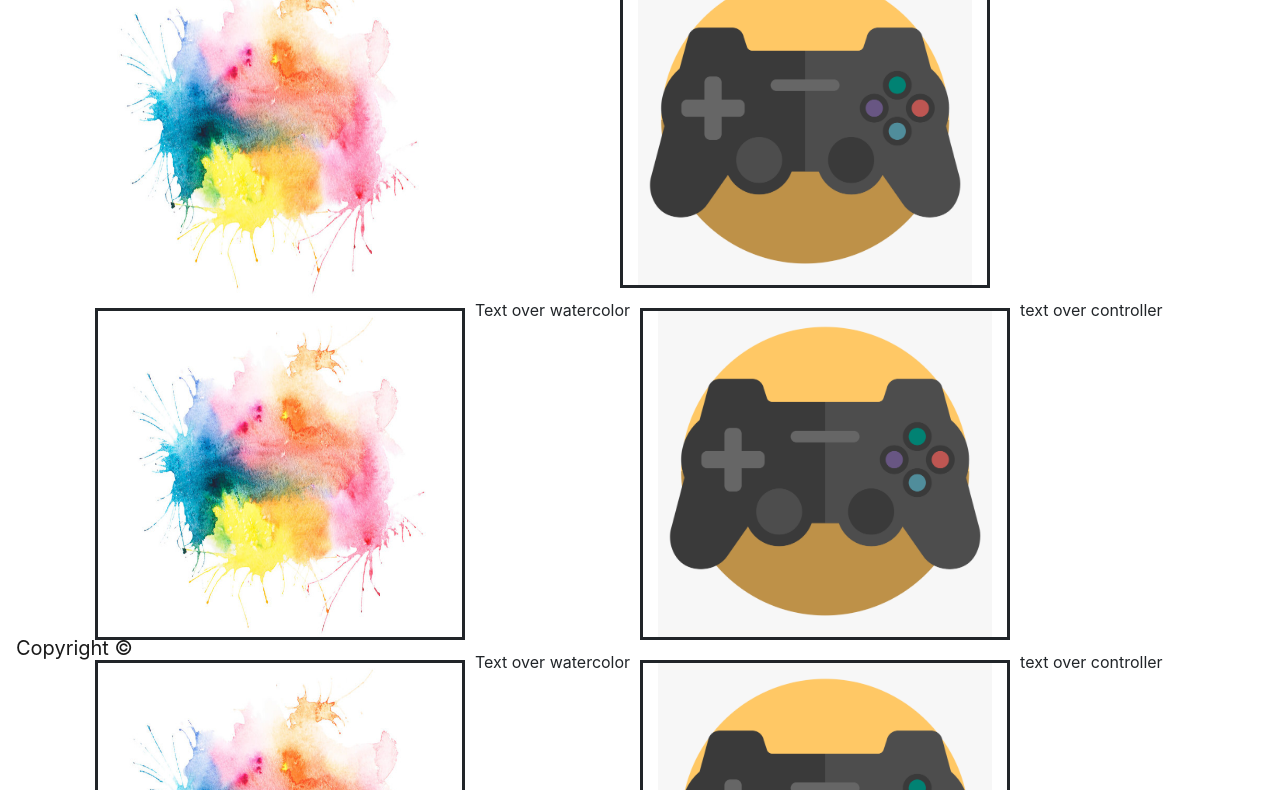
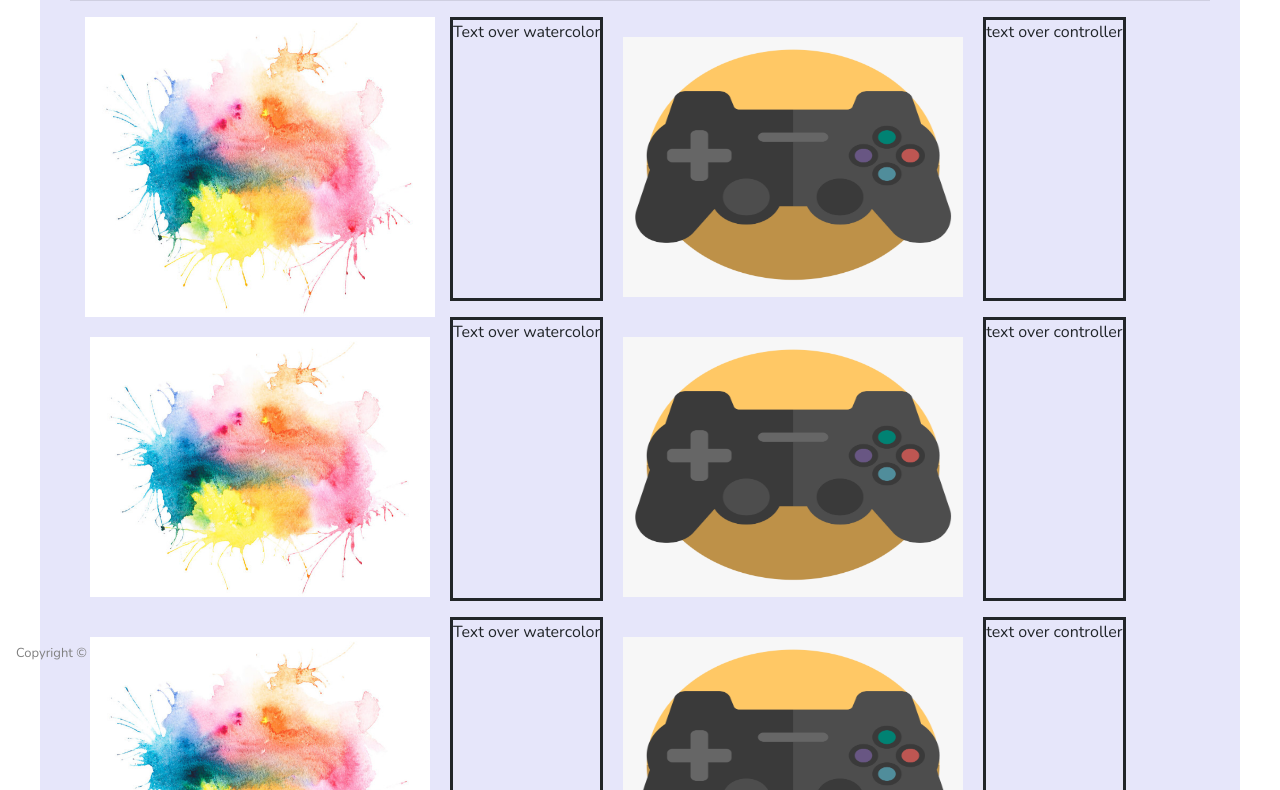
Before and after one commit to andrealejandra/Portfolio-1, a plain HTML site: page portfolio.html in a window 1280 px wide. Shown: the part 124-914 px from the top of the page. Drawn offline with nearby package versions, Linux system fonts and the light colour scheme; files whose address does not match are found by name.

Commit message:
after css resetmeonfire

```diff
--- a/addl.css
+++ b/addl.css
@@ -5,15 +5,41 @@
 
   }
   #contactme {
-      background-color: darkcyan;
+      background-color: lavender;
+      margin-top: 100px;
+      margin-bottom: 15px;
+      color:white;
+    }
+.container{
+    font-family: 'Nunito', sans-serif;
+}
+  .pictxt {
+      border: solid;
+      z-index: 1;
 
-  }
-  .pic {
-      border: solid;
-      margin: 10px;
+
 
   }
  #index{
-      margin-top: 40px;
+      margin-top: 100px;
       margin-bottom: 60px;
+
   }
+  .pic{
+     align-items: center;
+     padding:20px;
+     height: 300px;
+     width: 150px;
+     z-index: 0;
+  }
+  .port-container{
+    margin: 40px;
+    padding: 30px;
+    background-color: lavender;
+  }
+  #copyright {
+      text-align: center;
+      align-content: center;
+      color: gray;
+      font-size: small;
+  }
--- a/portfolio.html
+++ b/portfolio.html
@@ -6,12 +6,14 @@
     <title>Document</title>
 
     <link rel="stylesheet" href="https://stackpath.bootstrapcdn.com/bootstrap/4.5.0/css/bootstrap.min.css" integrity="sha384-9aIt2nRpC12Uk9gS9baDl411NQApFmC26EwAOH8WgZl5MYYxFfc+NcPb1dKGj7Sk" crossorigin="anonymous">
+
     <link rel="stylesheet" href="addl.css">
+    <link href="https://fonts.googleapis.com/css2?family=Nunito&display=swap" rel="stylesheet">
 </head>
-<header>
+<header class="container">
     <div class="container" id="navbar">
         <nav class="navbar navbar-expand-lg navbar-dark bg-dark navbar fixed-top">
-        <a class="navbar-brand" href="#">Andrea</a>
+        <a class="navbar-brand" href="#">Andrea Virgen</a>
         <button class="navbar-toggler" type="button" data-toggle="collapse" data-target="#navbarNavDropdown" aria-controls="navbarNavDropdown" aria-expanded="false" aria-label="Toggle navigation">
           <span class="navbar-toggler-icon"></span>
         </button>
@@ -33,27 +35,27 @@
     </div>
 </header>
 <body>
-    <div class="container">
+    <div class="port-container">
     <h2>Portfolio</h2>
     <hr>
     <div class="container">
         <div class="row">
             <img class="col-md-4" class="pic" src="watercolor.jpg" alt="Design">
-            <p id="pictxt">Text over watercolor</p>
+            <p class="pictxt">Text over watercolor</p>
             <img class="col-md-4 pic" src="controller.jpg" alt="Games">
-            <p id="pictxt">text over controller</p>
+            <p class="pictxt">text over controller</p>
         </div>
         <div class="row">
             <img class="col-md-4 pic" src="watercolor.jpg" alt="Design">
-            <p id="pictxt">Text over watercolor</p>
+            <p class="pictxt">Text over watercolor</p>
             <img class="col-md-4 pic" src="controller.jpg" alt="Games">
-            <p id="pictxt">text over controller</p>
+            <p class="pictxt">text over controller</p>
         </div>
         <div class="row">
             <img class="col-md-4 pic" src="watercolor.jpg" alt="Design">
-            <p id="pictxt">Text over watercolor</p>
+            <p class="pictxt">Text over watercolor</p>
             <img class="col-md-4 pic" src="controller.jpg" alt="Games">
-            <p id="pictxt">text over controller</p>
+            <p class="pictxt">text over controller</p>
         </div>
     </div>
 
@@ -70,7 +72,7 @@
 </body>
 <footer class="container">
     <nav class="navbar fixed-bottom navbar-light">
-        <a class="navbar-brand" href="#">Copyright &#169;</a>
+        <a class="navbar-brand" id="copyright" href="#">Copyright &#169;</a>
       </nav>
     </footer>
 </html>
--- /dev/null
+++ b/reset.css
@@ -0,0 +1,48 @@
+/* http://meyerweb.com/eric/tools/css/reset/
+   v2.0 | 20110126
+   License: none (public domain)
+*/
+
+html, body, div, span, applet, object, iframe,
+h1, h2, h3, h4, h5, h6, p, blockquote, pre,
+a, abbr, acronym, address, big, cite, code,
+del, dfn, em, img, ins, kbd, q, s, samp,
+small, strike, strong, sub, sup, tt, var,
+b, u, i, center,
+dl, dt, dd, ol, ul, li,
+fieldset, form, label, legend,
+table, caption, tbody, tfoot, thead, tr, th, td,
+article, aside, canvas, details, embed,
+figure, figcaption, footer, header, hgroup,
+menu, nav, output, ruby, section, summary,
+time, mark, audio, video {
+	margin: 0;
+	padding: 0;
+	border: 0;
+	font-size: 100%;
+	font: inherit;
+	vertical-align: baseline;
+}
+/* HTML5 display-role reset for older browsers */
+article, aside, details, figcaption, figure,
+footer, header, hgroup, menu, nav, section {
+	display: block;
+}
+body {
+	line-height: 1;
+}
+ol, ul {
+	list-style: none;
+}
+blockquote, q {
+	quotes: none;
+}
+blockquote:before, blockquote:after,
+q:before, q:after {
+	content: '';
+	content: none;
+}
+table {
+	border-collapse: collapse;
+	border-spacing: 0;
+}
```
Also changed, not shown: contact.html (+20 -10 lines), index.html (+6 -5 lines), 1 other file.
